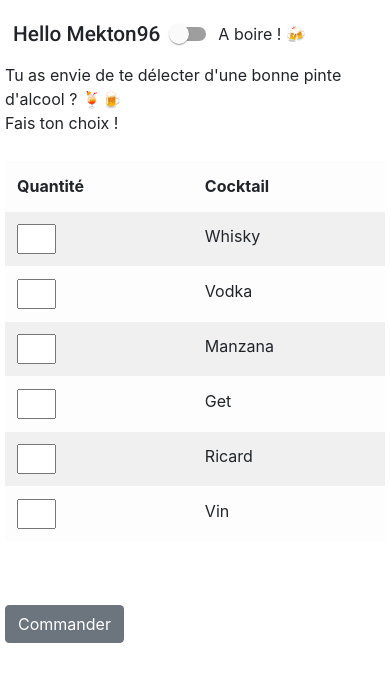
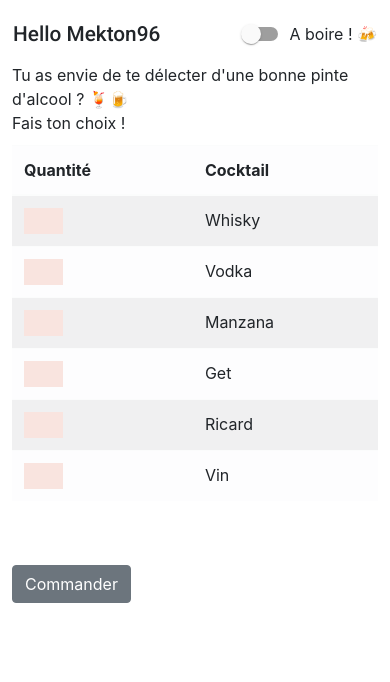
Before and after one commit to Kvin3324/cocktails_order, a React (Create React App) app: page /cocktailsList in a window 390 px wide. Shown: the top 682 px of the page. Built offline with nearby package versions, Linux system fonts and the light colour scheme.

Commit message:
Added style input & responsive

```diff
--- a/src/style/CocktailsListStyled.style.js
+++ b/src/style/CocktailsListStyled.style.js
@@ -25,11 +25,16 @@
     }
   }
   .cocktails--list {
-    .form-check {
-      label {
-        font-family: "Nunito";
+   input {
+    font-weight: 200;
+    border: none;
+    background-color: #F9E4DF;
+    color: black;
+    font-family: "Nunito";
+      &:focus {
+        outline: none;
       }
-    }
+   }
   }
 
   @media screen and (min-width: 320px) and (max-width: 568px) {
@@ -37,6 +42,22 @@
       margin: 10px 0;
     }
   }
+
+  @media screen and (min-width: 375px) and (max-width: 667px) {
+    .about {
+      .about--title {
+        justify-content: space-between;
+      }
+    }
+    .about--text {
+      p {
+        margin: 0 7px;
+      }
+    }
+    .cocktails--list, .btn--command {
+      margin: 0 7px;
+    }
+  }
 `;
 
 export default CocktailsListStyled;
```
